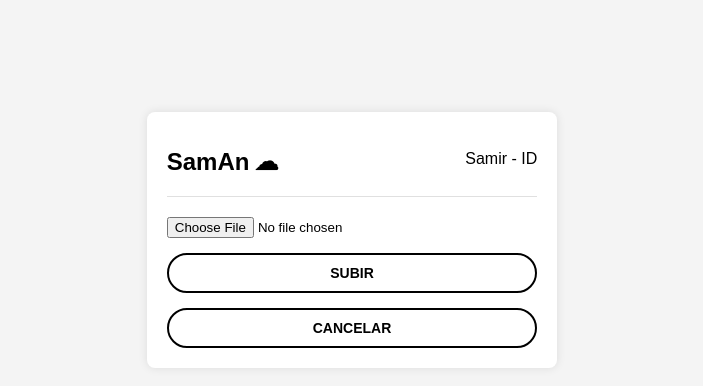
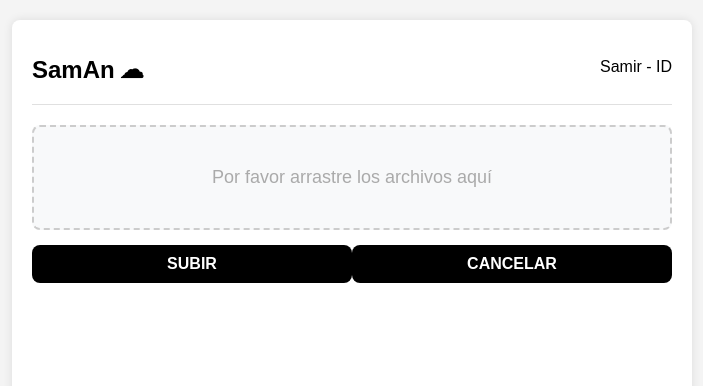
Before and after one commit to Andy-453/samanfronted, a React (Create React App) app: page /upload in a window 1280 px wide. Shown: the part 160-546 px from the top of the page, without its empty margins (288-991 px from the left). Built offline with nearby package versions, Linux system fonts and the light colour scheme.

Commit message:
AjusteDiseño

```diff
--- a/src/components/FileUploadPage.css
+++ b/src/components/FileUploadPage.css
@@ -12,9 +12,8 @@ body {
   }
 
   .file-upload-page {
-    width: 80%;
-    max-width: 800px;
-    margin: 0 auto;
+    width: 50vw;
+    height: 50vh;
     padding: 20px;
     background-color: #ffffff;
     box-shadow: 0 0 10px rgba(0, 0, 0, 0.1);
@@ -40,13 +39,6 @@ body {
     align-items: center;
   }
 
-  .user-icon {
-    width: 40px;
-    height: 40px;
-    border-radius: 50%;
-    margin-left: 10px;
-  }
-
   .buttons {
     display: flex;
     justify-content: space-between;
@@ -56,7 +48,7 @@ body {
   .buttons button {
     padding: 10px 20px;
     font-size: 16px;
-    background-color: #007bff;
+    background-color: #000000;
     color: #fff;
     border: none;
     border-radius: 8px;
--- a/src/components/FileUploadPage.js
+++ b/src/components/FileUploadPage.js
@@ -1,4 +1,3 @@
-import axios from 'axios';
 import React, { useState } from 'react';
 import './FileUploadPage.css';
 import { useNavigate } from 'react-router-dom';
@@ -8,43 +7,45 @@ function FileUploadPage() {
   const [selectedFile, setSelectedFile] = useState(null);
   const navigate = useNavigate();
 
-  const handleFileChange = (e) => {
-    setSelectedFile(e.target.files[0]);
+  const handleFileChange = (event) => {
+    setSelectedFile(event.target.files[0]);
   };
 
   const handleUpload = async () => {
     if (!selectedFile) {
-      alert('Por favor seleccione un archivo para subir.');
+      alert('Por favor, seleccione un archivo.');
       return;
     }
 
     const formData = new FormData();
+    formData.append('DocumentFile', selectedFile);
     formData.append('DocumentName', selectedFile.name);
-    formData.append('Address', 'Dirección del documento'); // Puedes cambiar la dirección si es necesario
-    formData.append('TypeDocument', 'Tipo de documento'); // Puedes cambiar el tipo de documento si es necesario
-    formData.append('DocumentFile', selectedFile);
-    formData.append('IsProtected', false); // Valor predeterminado
-    formData.append('IsShared', false); // Valor predeterminado
-    formData.append('IsDeleted', false); // Valor predeterminado
-
-    const token = localStorage.getItem('token');
+    formData.append('IsProtected', false);
+    formData.append('IsShared', false);
+    formData.append('Address', 'Dirección de prueba');
+    formData.append('TypeDocument', selectedFile.type);
+    formData.append('IsDeleted', false);
 
     try {
-      const response = await axios.post(`${API_BASE_URL}/api/Documents/upload`, formData, {
-        headers: {
-          'Content-Type': 'multipart/form-data',
-          'Authorization': `Bearer ${token}`,
-        },
+      const response = await fetch(`${API_BASE_URL}/api/Documents/upload`, {
+        method: 'POST',
+        body: formData,
       });
 
-      if (response.status === 200) {
+      if (response.ok) {
         alert('Documento subido con éxito');
-        navigate('/home'); // Redirigir a la página principal después de la carga exitosa
+        navigate('/home');
+      } else {
+        alert('Error al subir el documento');
       }
     } catch (error) {
       console.error('Error al subir el documento:', error);
-      alert('Error al subir el documento. Por favor, inténtelo de nuevo.');
+      alert('Error al subir el documento');
     }
+  };
+
+  const handleCancel = () => {
+    navigate('/home');
   };
 
   return (
@@ -57,11 +58,15 @@ function FileUploadPage() {
           <span>Samir - ID</span>
         </div>
       </header>
-
-      <div className="upload-container">
-        <input type="file" onChange={handleFileChange} />
-        <button onClick={handleUpload}>SUBIR</button>
-        <button onClick={() => navigate('/home')}>CANCELAR</button>
+      <div className="file-upload-container">
+        <div className="file-drop-area">
+          <input type="file" className="file-input" onChange={handleFileChange} />
+          <p>{selectedFile ? selectedFile.name : 'Por favor arrastre los archivos aquí'}</p>
+        </div>
+        <div className="buttons">
+          <button onClick={handleUpload}>SUBIR</button>
+          <button onClick={handleCancel}>CANCELAR</button>
+        </div>
       </div>
     </div>
   );
--- a/src/components/HomePage.css
+++ b/src/components/HomePage.css
@@ -12,10 +12,8 @@ body {
   }
 
   .home-page {
-    width: 100%;
-    height: 100%;
-    max-width: 1200px;
-    margin: 0 auto;
+    width: 90vw;
+    height: 90vh;
     padding: 20px;
     background-color: #ffffff;
     box-shadow: 0 0 10px rgba(0, 0, 0, 0.1);
```
